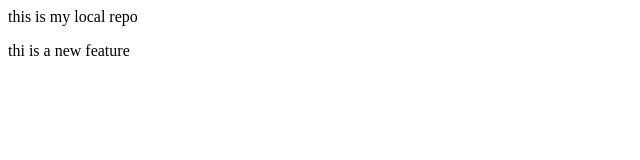
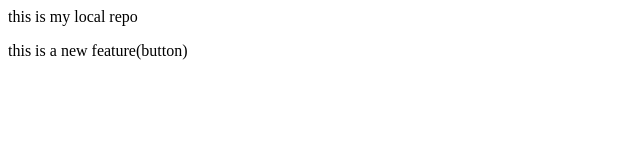
Before and after one commit to Waqas82650/LocalRepo, a plain HTML site: page index.html in a window 1280 px wide. Shown: the full height of the page, 0-640 px from the left. Drawn offline with Linux system fonts and the light colour scheme.

Commit message:
Added feature button

```diff
--- a/index.html
+++ b/index.html
@@ -1,2 +1,2 @@
 <p> this is my local repo</p>
-<p> thi is a new feature</p>
+<p> this is a new feature(button)</p>
```
